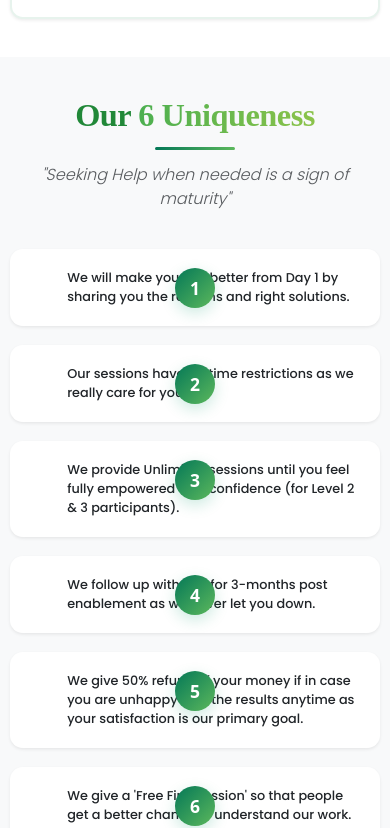
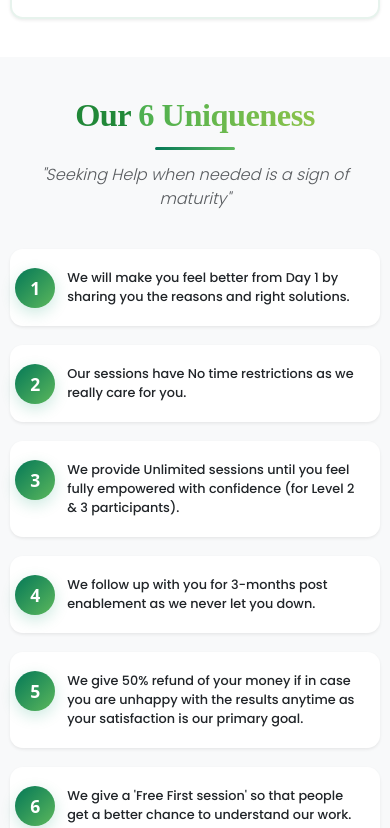
Before and after one commit to EmotionEase-dev/emotionease-Website, a React (Vite) app: page / in a window 390 px wide. Shown: the part 3653-4481 px from the top of the page. Built offline with nearby package versions, Linux system fonts and the light colour scheme.

Commit message:
Unique Numbers Aline to center

```diff
--- a/pages/Home.css
+++ b/pages/Home.css
@@ -704,7 +704,6 @@
     }
 
     .uniqueness-number {
-      left: 50%;
       transform: translateX(-50%);
       top: 1.5rem;
     }
```
